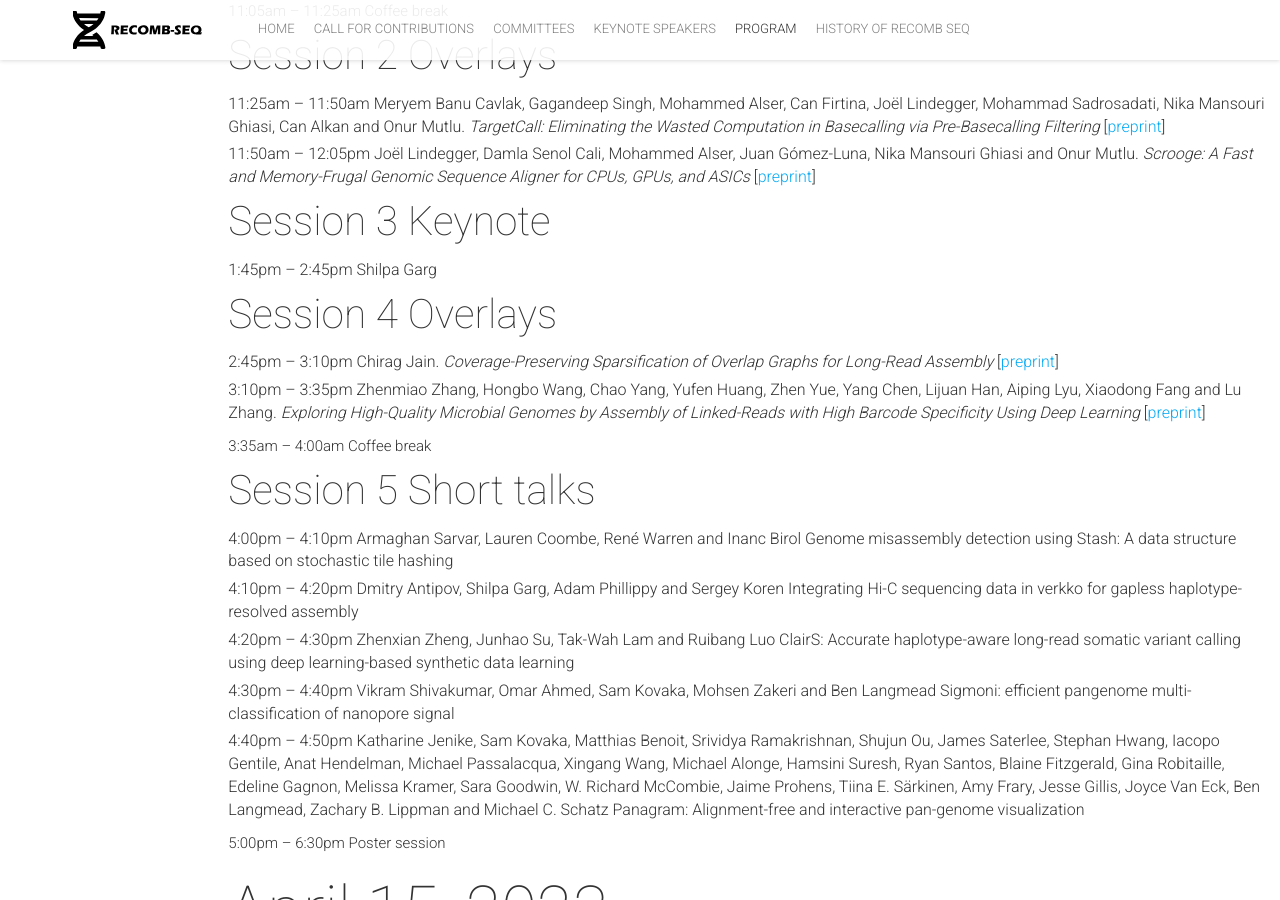
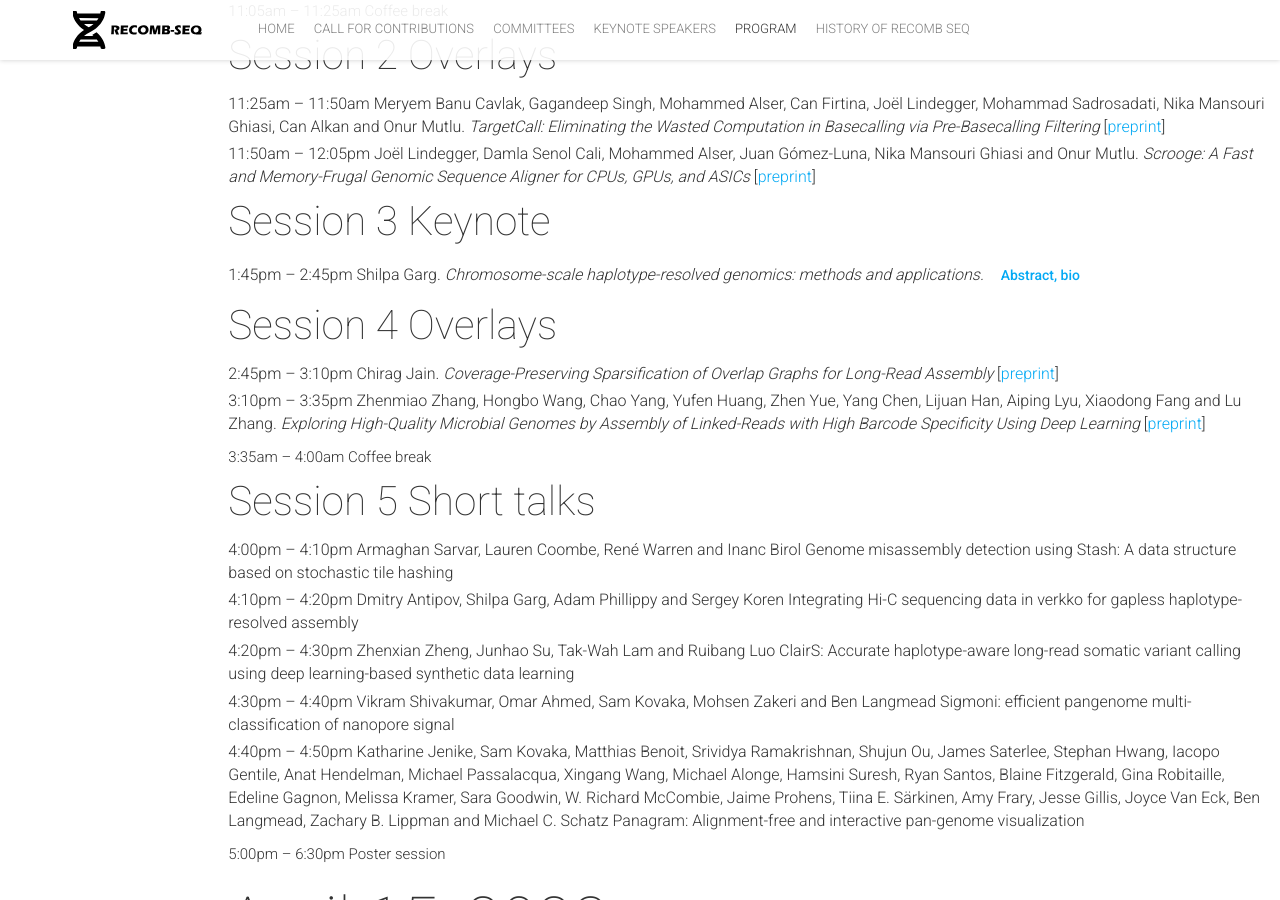
Before and after one commit to recomb-seq/recomb-seq.github.io, a Jekyll site: the page built from schedule.html, in a window 1280 px wide and 900 px high, scrolled down 1002 px. Built offline with Jekyll 4.4.1, drawn with Linux system fonts in a browser that asks for light colours; nearby versions of some CDN libraries; comment, search, counter and statistics services are not loaded.

Commit message:
Update schedule-tbd.html

```diff
--- a/_includes/schedule-tbd.html
+++ b/_includes/schedule-tbd.html
@@ -29,7 +29,7 @@
 
 <h4>Session 3 Keynote</h4>
 <ul>
-<li>1:45pm – 2:45pm Shilpa Garg
+<li>1:45pm – 2:45pm Shilpa Garg. <em>Chromosome-scale haplotype-resolved genomics: methods and applications.</em> <button type="button" class="btn btn-link" data-toggle="modal" data-target="#speakerDetail-1">Abstract, bio</button>
 </ul>
 
 <h4>Session 4 Overlays</h4>
```
